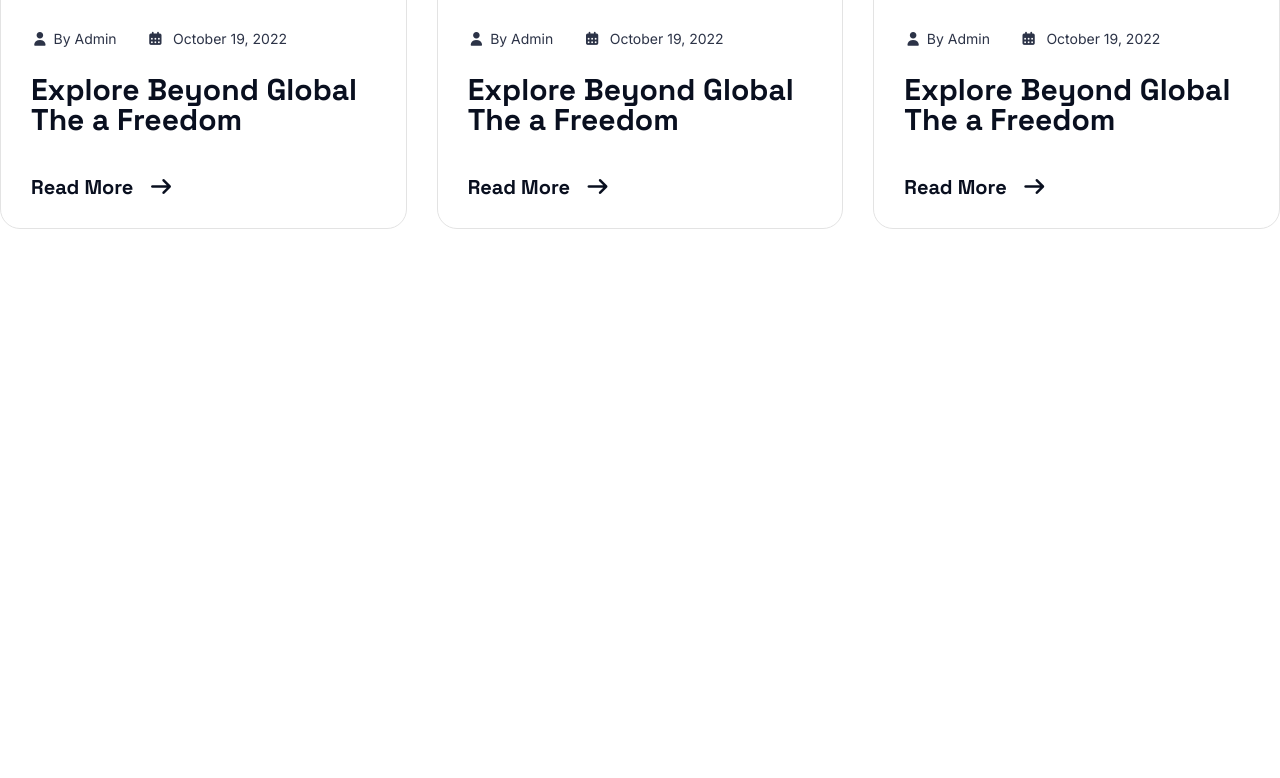
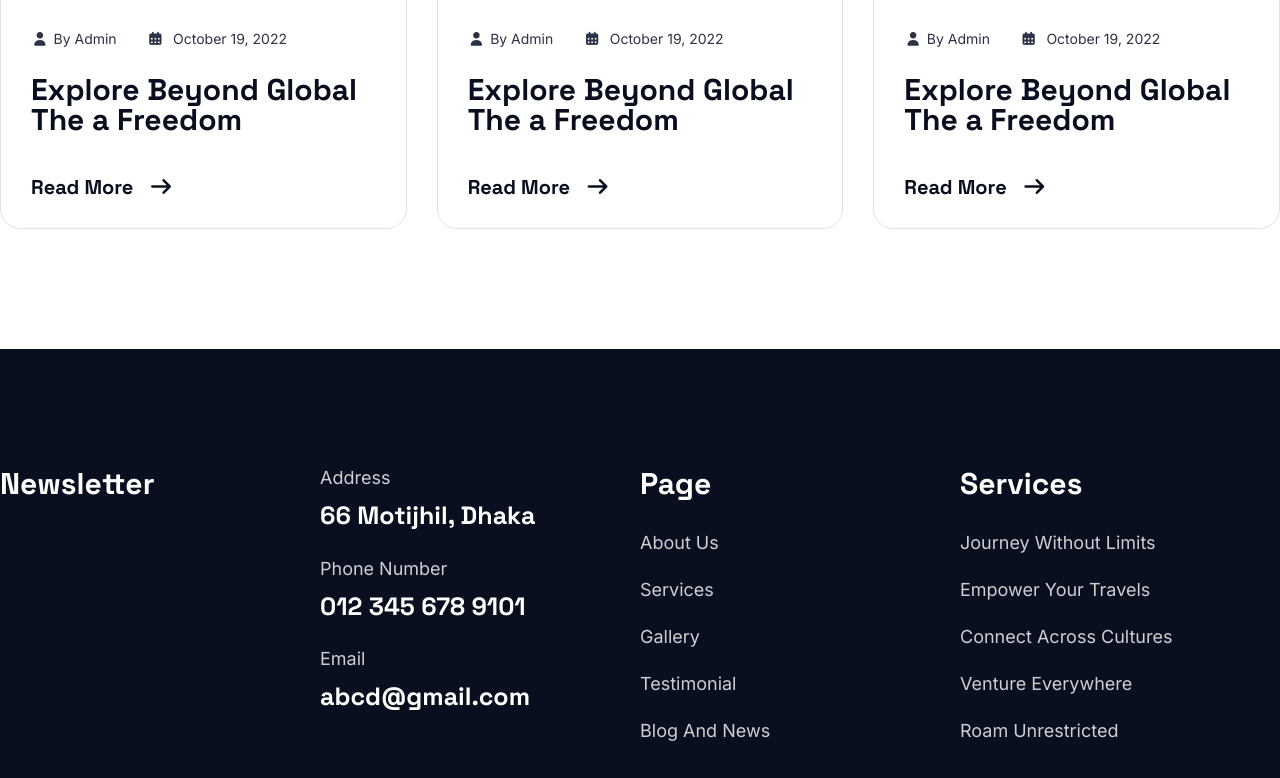
Before and after one commit to RobiulHassan0/simple_landing_page, a plain HTML site: page index.html in a window 1280 px wide. Shown: the part 3348-4126 px from the top of the page. Before the commit the page ends 3697 px from the top, so only its background shows below. Drawn offline with Linux system fonts and the light colour scheme.

```diff
--- a/assets/sass/components/_footer.scss
+++ b/assets/sass/components/_footer.scss
@@ -0,0 +1,56 @@
+// Footer Section
+.footer-section {
+    background: $black-color;
+    padding: 120px 0 34px 0;
+
+    .footer-main {
+        display: grid;
+        grid-template-columns: repeat(4, 1fr);
+        justify-content: space-between;
+        .footer-widget {
+            width: 100%;
+            .footer-title {
+                color: $white-color;
+                margin-bottom: 30px;
+            }
+
+            .links {
+                display: flex;
+                flex-direction: column;
+                gap: 20px;
+
+                li {
+                    a {
+                        color: $white-color;
+                        @include bannerFont($font-inter, 18px, 400, $white-color, 18px);
+                        transition: all 0.3s ease;
+                        opacity: 0.8;
+                        &:hover {
+                            opacity: 1;
+                        }
+                    }
+                }
+            }
+
+            .address-widget{
+                display: flex;
+                flex-direction: column;
+                justify-content: space-between;
+                gap: 30px;
+                .info{
+                    display: flex;
+                    flex-direction: column;
+                    gap: 15px;
+                    p{
+                        @include bannerFont($font-inter, 18px, 400, $white-color, 18px);
+                        opacity: 0.8;
+                    }
+                    h4{
+                        @include bannerFont($font-space, 25px, 700, $white-color, 27.5px);
+                    }
+                }
+            }
+        }
+
+    }
+}
--- a/index.html
+++ b/index.html
@@ -188,6 +188,53 @@
             </div>
         </section>
     </main>
+
+    <!-- Footer Section -->
+    <footer class="footer-section">
+        <div class="container">
+            <div class="footer-main">
+                <div class="footer-widget">
+                    <h3 class="footer-title heading-three">Newsletter</h3>
+                </div>
+                <div class="footer-widget">
+                    <div class="address-widget">
+                        <div class="info">
+                            <p>Address</p>
+                            <h4>66 Motijhil, Dhaka</h4>
+                        </div>
+                        <div class="info">
+                            <p>Phone Number</p>
+                            <h4>012 345 678 9101</h4>
+                        </div>
+                        <div class="info">
+                            <p>Email</p>
+                            <h4>abcd@gmail.com</h4>
+                        </div>
+                    </div>
+                </div>
+                <div class="footer-widget">
+                    <h3 class="footer-title heading-three">Page</h3>
+                    <ul class="links">
+                        <li><a href="">About Us</a></li>
+                        <li><a href="">Services</a></li>
+                        <li><a href="">Gallery</a></li>
+                        <li><a href="">Testimonial</a></li>
+                        <li><a href="">Blog And News</a></li>
+                    </ul>
+                </div>
+                <div class="footer-widget">
+                    <h3 class="footer-title heading-three">Services</h3>
+                    <ul class="links">
+                        <li><a href="">Journey Without Limits</a></li>
+                        <li><a href="">Empower Your Travels</a></li>
+                        <li><a href="">Connect Across Cultures</a></li>
+                        <li><a href="">Venture Everywhere</a></li>
+                        <li><a href="">Roam Unrestricted</a></li>
+                    </ul>
+                </div>
+            </div>
+        </div>
+    </footer>
 </body>
 
 </html>
```
Also changed, not shown: assets/css/style.css.
